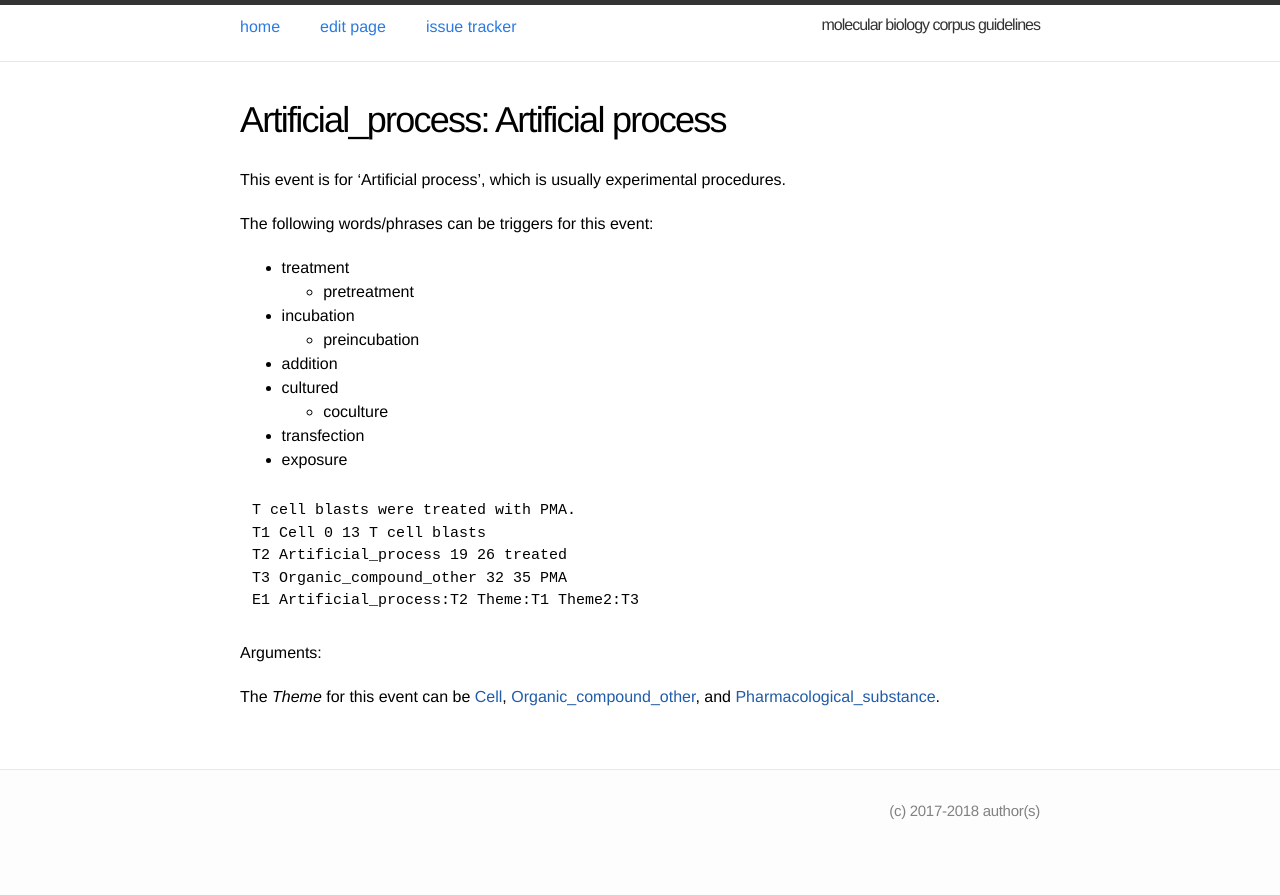
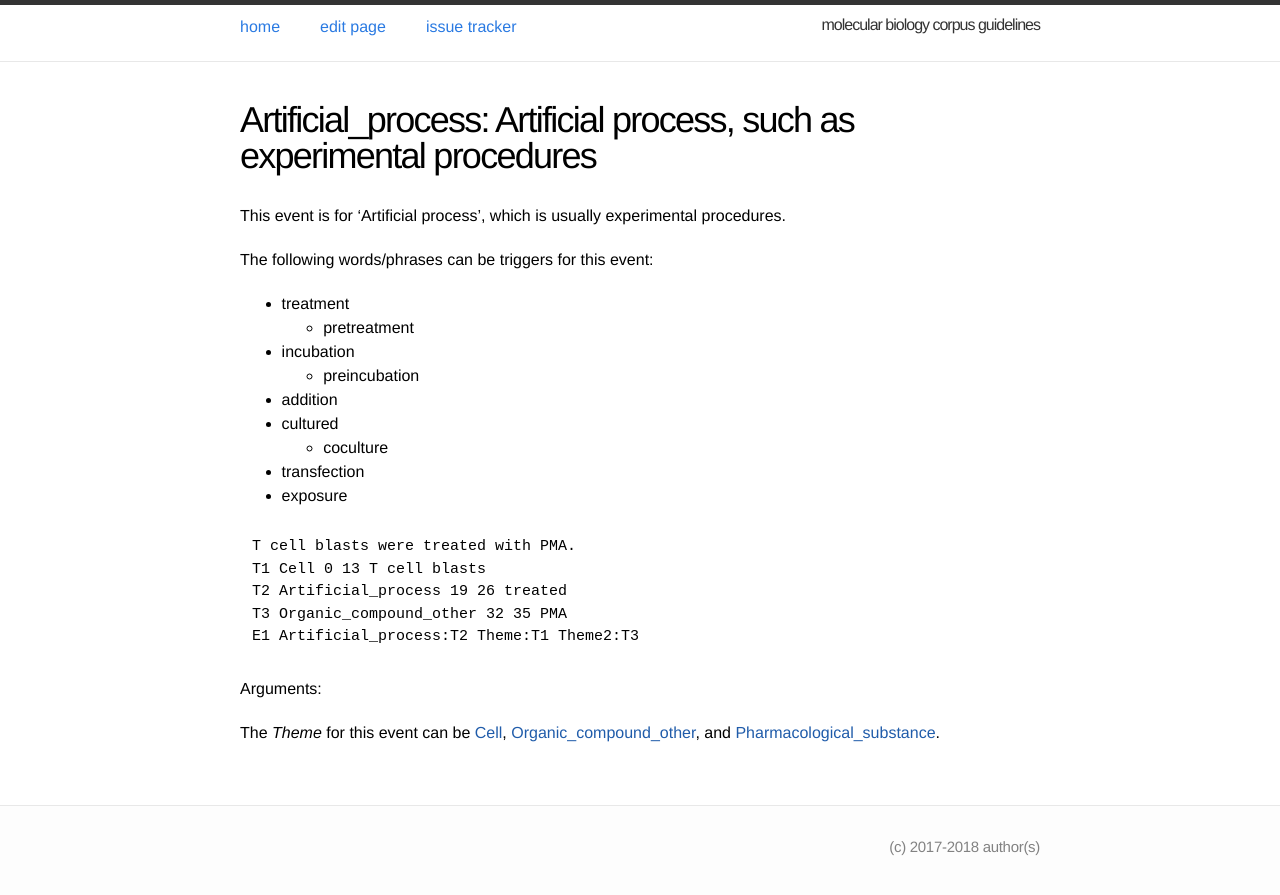
Before and after one commit to ezcatdb/molbiol_lung_corpus-guidelines, a Jekyll site: the page built from _event/Artificial_process.md, in a window 1280 px wide. Shown: the top 895 px of the page. Built offline with Jekyll 4.4.1, drawn with Linux system fonts in a browser that asks for light colours.

Commit message:
Modify _event/Artificial_process.md, to make shortdef in more detail

```diff
--- a/_event/Artificial_process.md
+++ b/_event/Artificial_process.md
@@ -2,7 +2,7 @@
 layout: entry
 title: 'Artificial_process'
 category: "Artificial process"
-shortdef: "Artificial process"
+shortdef: "Artificial process, such as experimental procedures"
 order: 0
 ---
 
```
